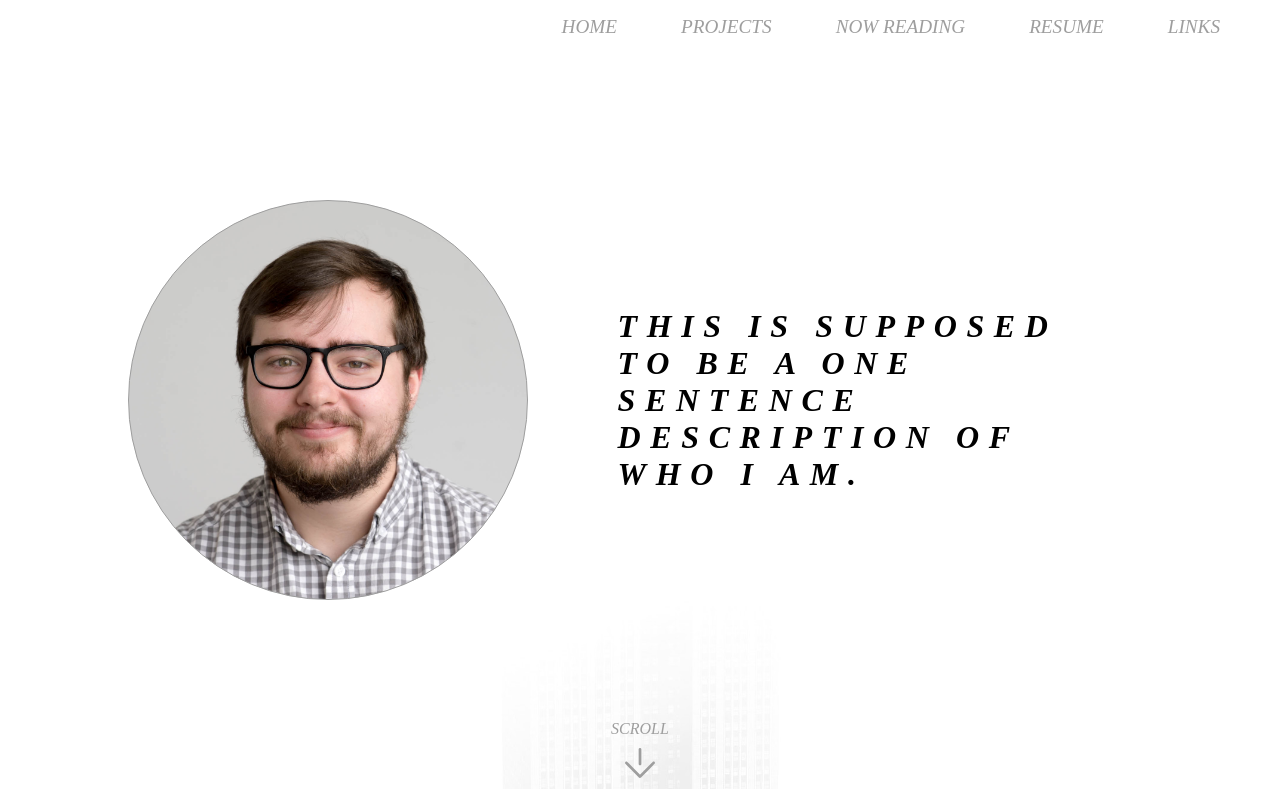
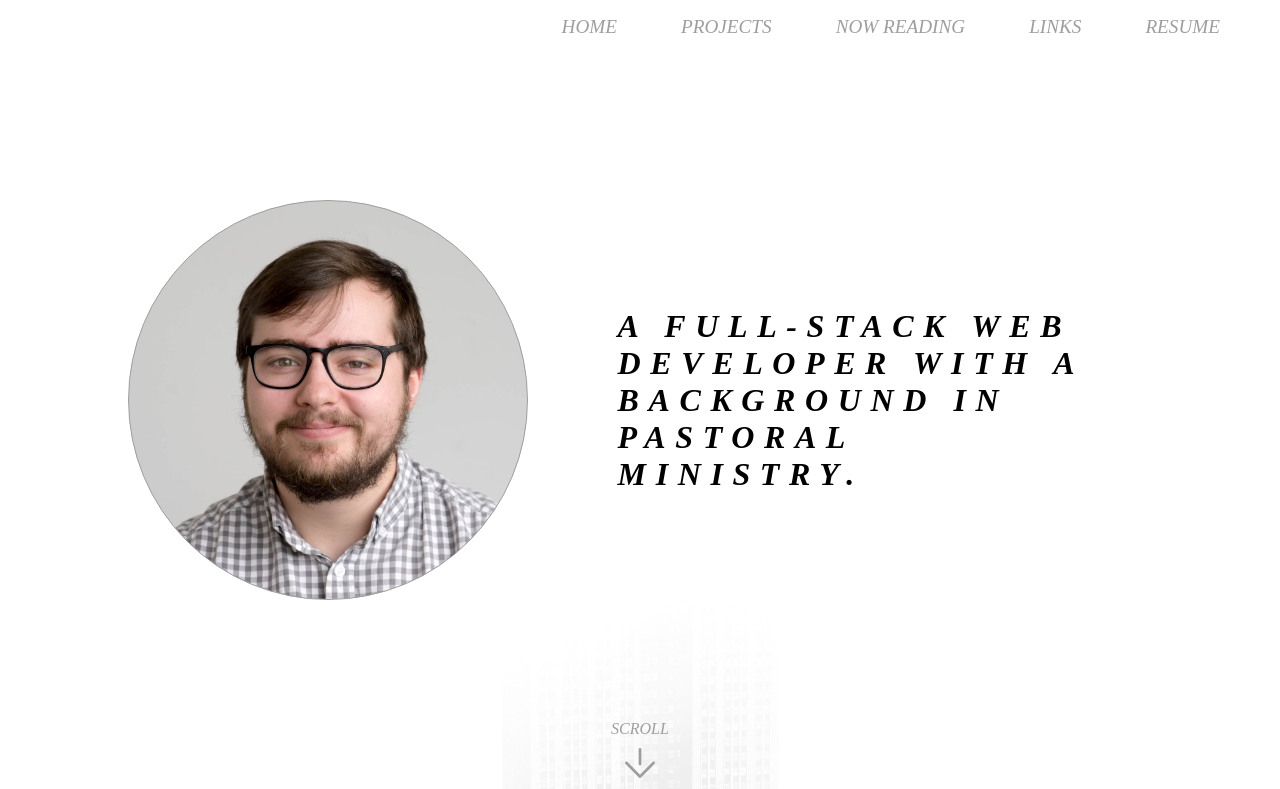
Before and after one commit to HoganMcDonald/Personal-site, a website: page public/views/index.html in a window 1280 px wide. Shown: the top 789 px of the page. Drawn offline with Linux system fonts and the light colour scheme; files that its build step writes are made by us from their sources; no server answers; files whose address does not match are found by name.

Commit message:
changed text

```diff
--- a/public/views/index.html
+++ b/public/views/index.html
@@ -31,8 +31,8 @@
       <li id="1">Home</li>
       <li id="2">Projects</li>
       <li id="3">Now Reading</li>
+      <li id="4">Links</li>
       <a href="/resume"><li>Resume</li></a>
-      <li id="4">Links</li>
     </ul>
   </nav>
 
@@ -41,7 +41,7 @@
     <div class="wrapper">
       <div class="profileImage"></div>
       <div class="profileText">
-        <h1>This is supposed to be a one sentence description of who I am.</h1>
+        <h1>A Full-Stack Web Developer with a background in Pastoral Ministry.</h1>
       </div>
       <div class="scroll">
         <h3>Scroll</h3>
```
